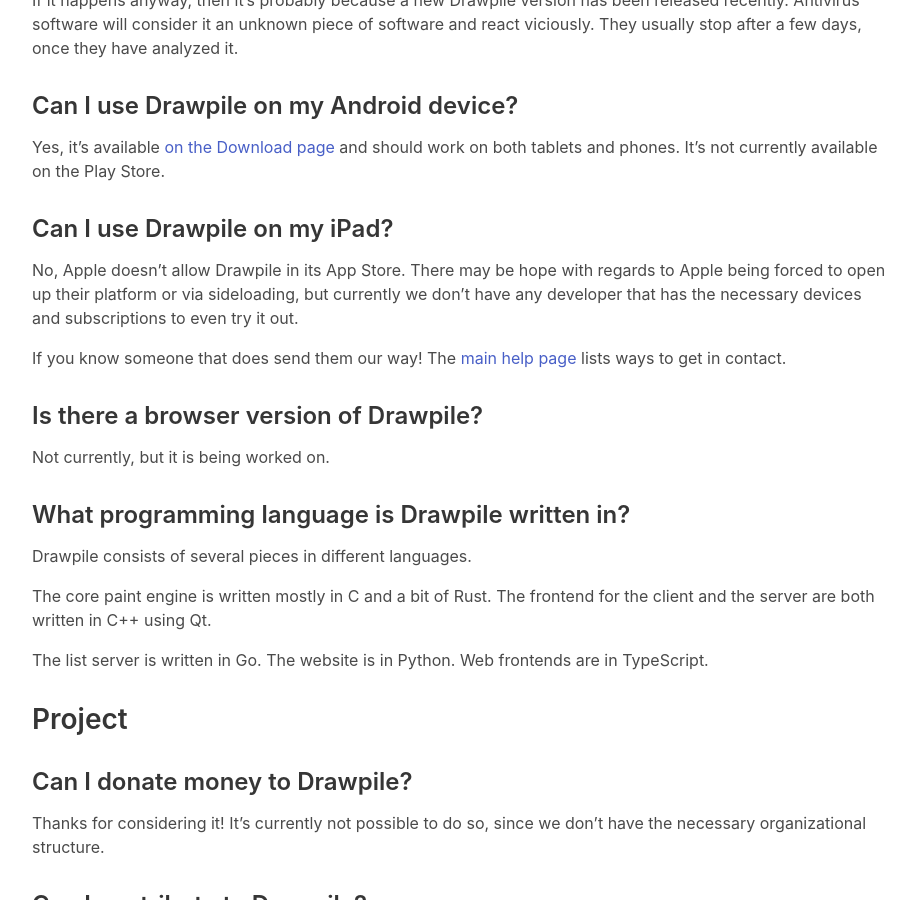
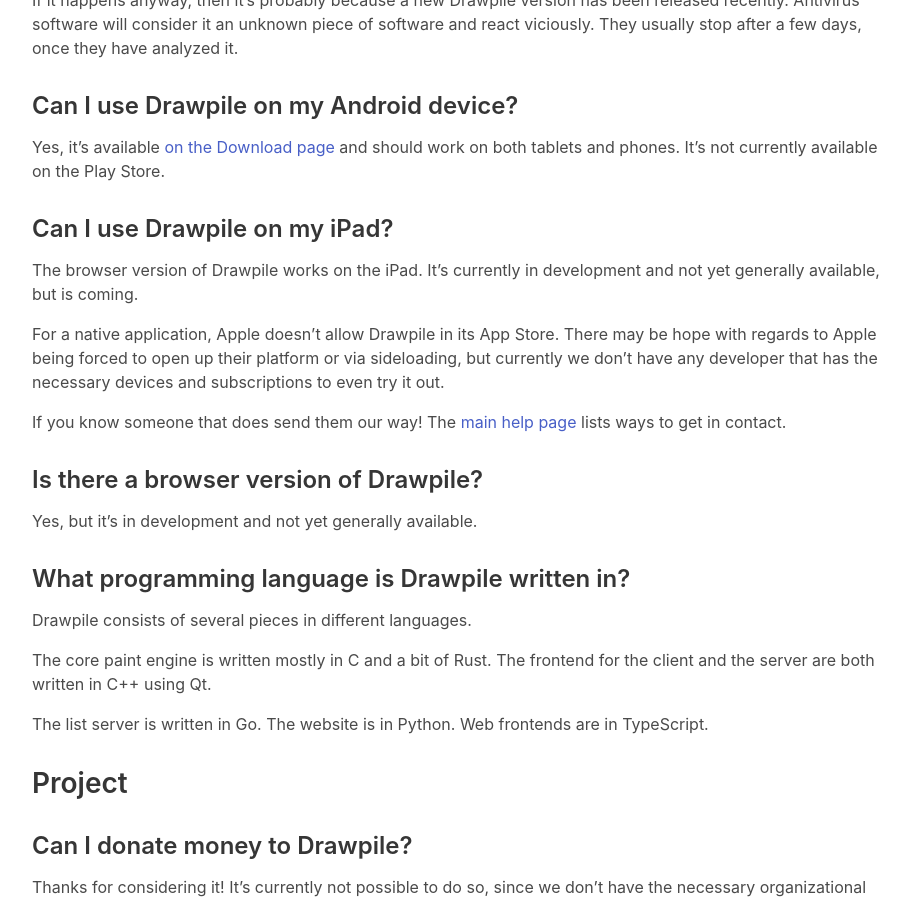
Before and after one commit to drawpile/drawpile.github.io, a Jekyll site: the page built from help/common/faq.markdown, in a window 1280 px wide and 900 px high, scrolled down 8052 px. Shown: the whole window, without its empty margins (32-947 px from the left). Built offline with Jekyll 4.4.1, drawn with Linux system fonts in a browser that asks for light colours.

Commit message:
Update FAQ with regards to web Drawpile

```diff
--- a/help/common/faq.markdown
+++ b/help/common/faq.markdown
@@ -129,13 +129,15 @@
 
 ### Can I use Drawpile on my iPad?
 
-No, Apple doesn't allow Drawpile in its App Store. There may be hope with regards to Apple being forced to open up their platform or via sideloading, but currently we don't have any developer that has the necessary devices and subscriptions to even try it out.
+The browser version of Drawpile works on the iPad. It's currently in development and not yet generally available, but is coming.
+
+For a native application, Apple doesn't allow Drawpile in its App Store. There may be hope with regards to Apple being forced to open up their platform or via sideloading, but currently we don't have any developer that has the necessary devices and subscriptions to even try it out.
 
 If you know someone that does send them our way! The [main help page](https://drawpile.net/help/) lists ways to get in contact.
 
 ### Is there a browser version of Drawpile?
 
-Not currently, but it is being worked on.
+Yes, but it's in development and not yet generally available.
 
 ### What programming language is Drawpile written in?
 
```
